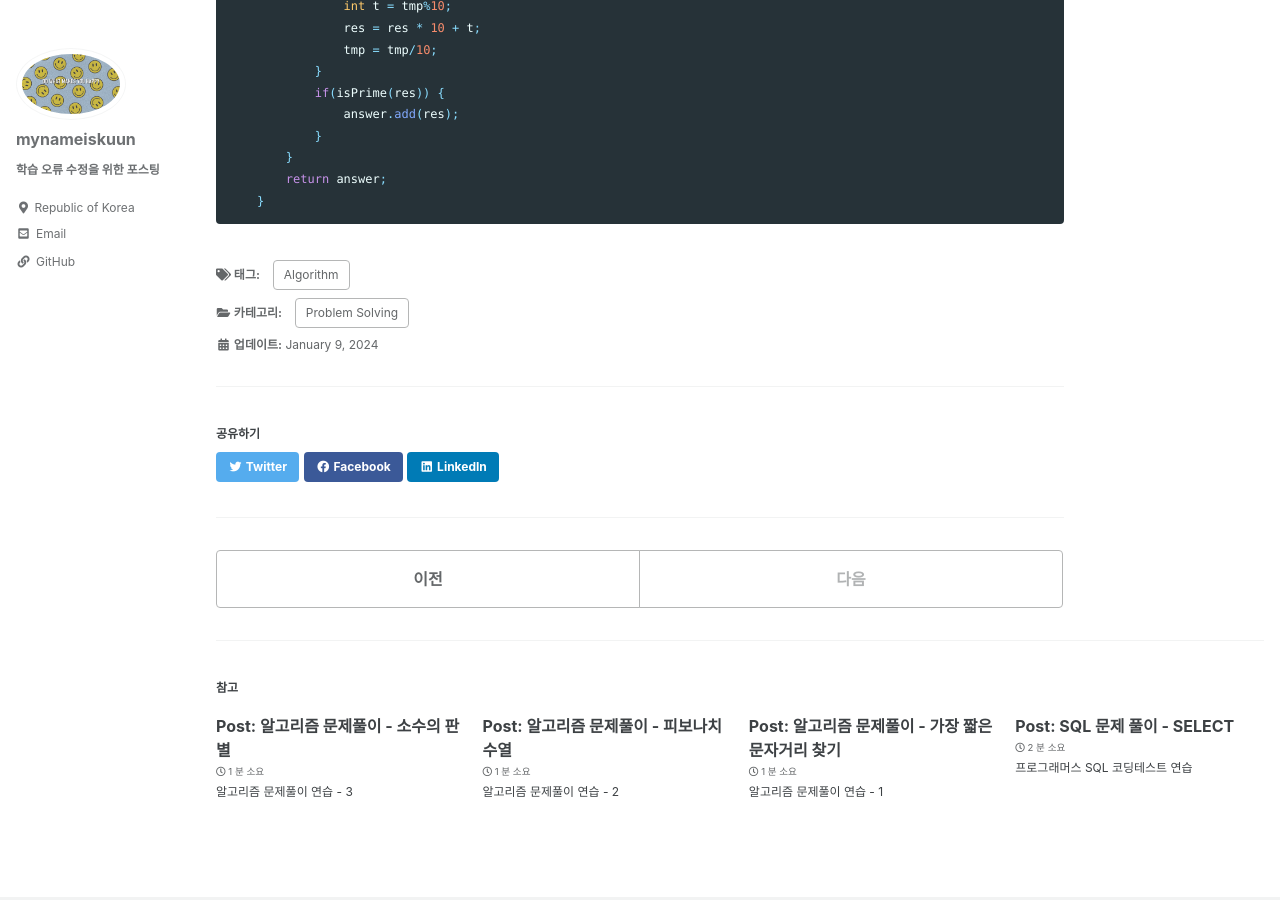
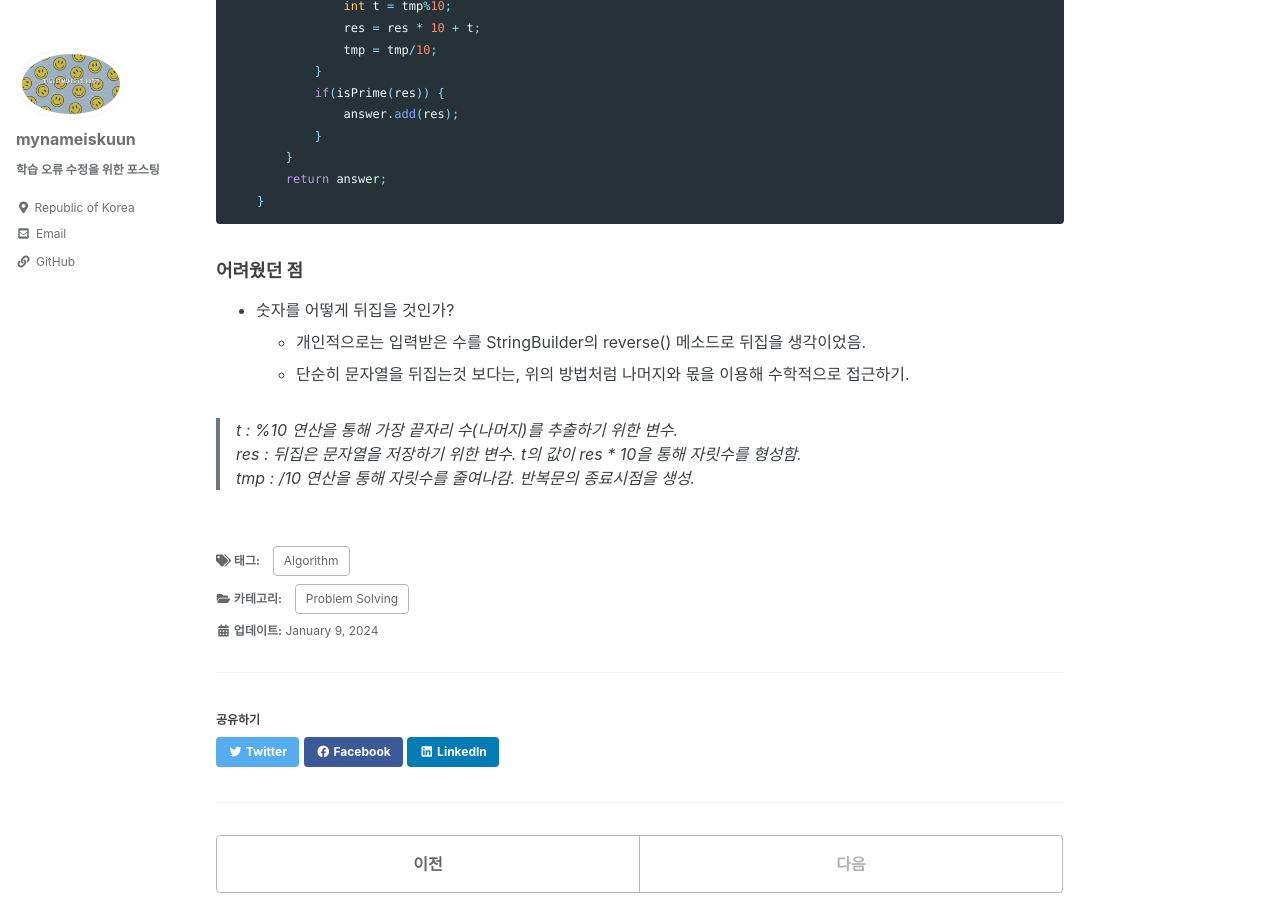
Before and after one commit to mynameiskuun/mynameiskuun.github.io, a Jekyll site: the page built from _posts/2024-01-09-소수 뒤집기.md, in a window 1280 px wide and 900 px high, scrolled down 1267 px. Built offline with Jekyll 4.4.1, drawn with Linux system fonts in a browser that asks for light colours; cached includes are drawn as plain includes.

Commit message:
Docs : "Reverse Prime Algotirhm update "

````diff
--- a/_posts/2024-01-09-소수 뒤집기.md
+++ b/_posts/2024-01-09-소수 뒤집기.md
@@ -45,3 +45,13 @@ tags:
         return answer;
     }
 ```
+
+### 어려웠던 점
+
+- 숫자를 어떻게 뒤집을 것인가?
+  - 개인적으로는 입력받은 수를 StringBuilder의 reverse() 메소드로 뒤집을 생각이었음.
+  - 단순히 문자열을 뒤집는것 보다는, 위의 방법처럼 나머지와 몫을 이용해 수학적으로 접근하기.
+
+> t : %10 연산을 통해 가장 끝자리 수(나머지)를 추출하기 위한 변수.<br>
+> res : 뒤집은 문자열을 저장하기 위한 변수. t의 값이 res \* 10을 통해 자릿수를 형성함. <br>
+> tmp : /10 연산을 통해 자릿수를 줄여나감. 반복문의 종료시점을 생성.
````
